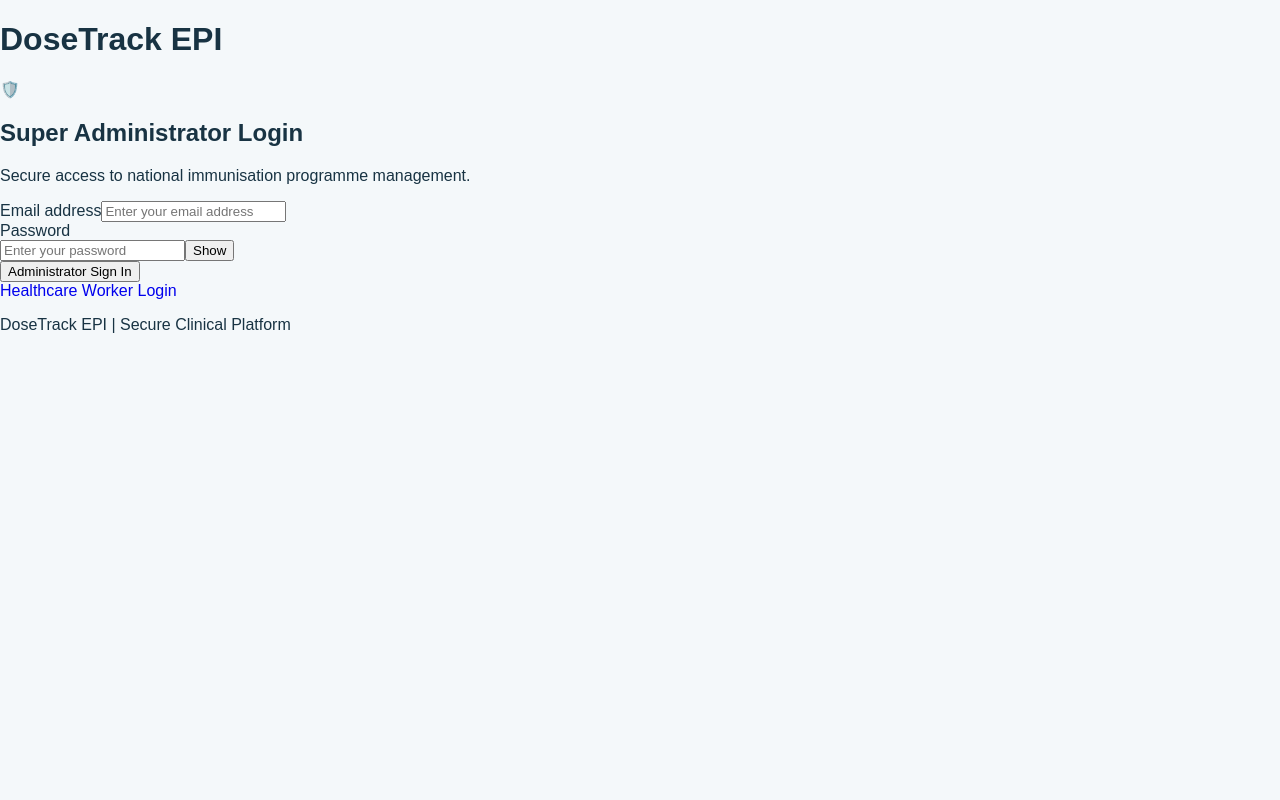
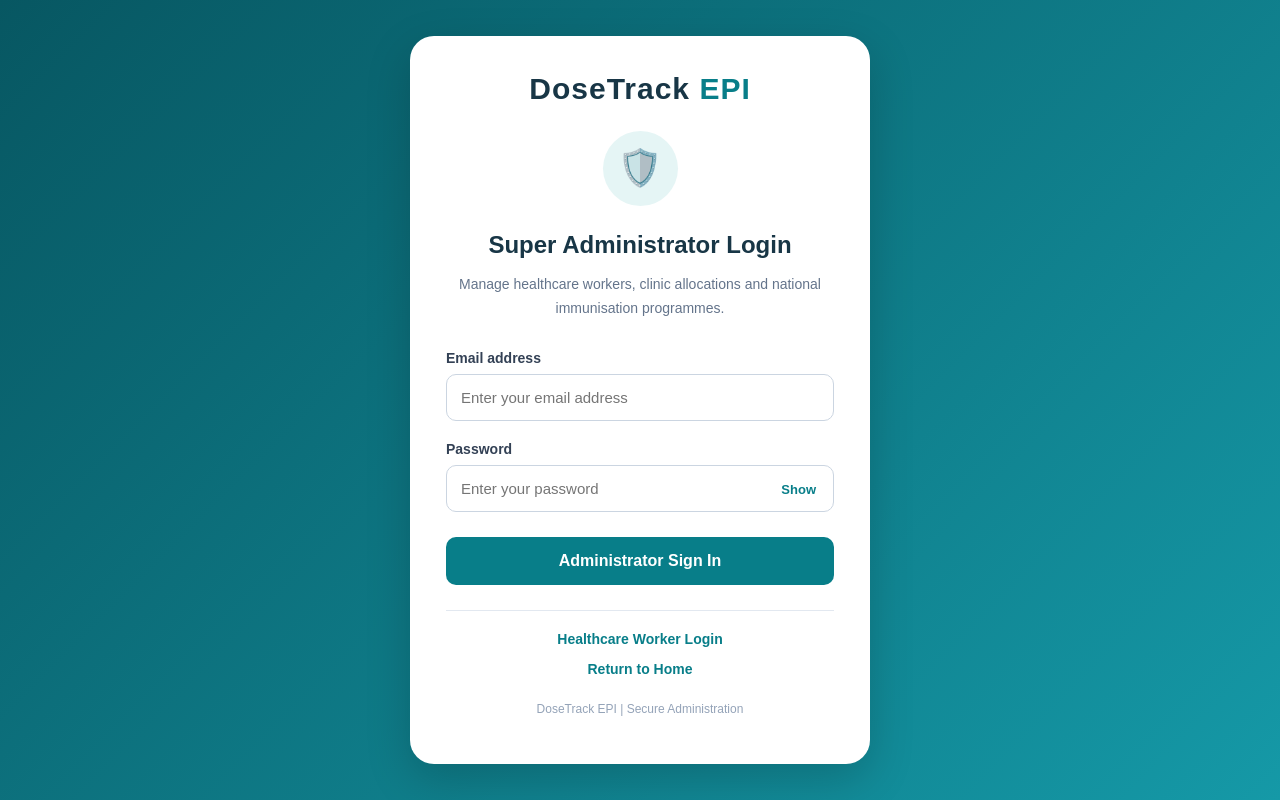
Before and after one commit to Siraajadams/dosetrack-epi, a Next.js app: page /admin/login in a window 1280 px wide. Built offline with nearby package versions, Linux system fonts and the light colour scheme; no server answers.

Commit message:
Update page.tsx

```diff
--- a/app/admin/login/page.tsx
+++ b/app/admin/login/page.tsx
@@ -1,9 +1,156 @@
 
 "use client";
 
-import { useState, type FormEvent } from "react";
+import { useState, type FormEvent, type CSSProperties } from "react";
 import { useRouter } from "next/navigation";
+import Link from "next/link";
 import { supabase } from "../../../lib/supabase";
+
+const styles: Record<string, CSSProperties> = {
+  main: {
+    minHeight: "100vh",
+    background: "linear-gradient(135deg, #075762, #1599a7)",
+    display: "flex",
+    alignItems: "center",
+    justifyContent: "center",
+    padding: "30px 20px",
+    boxSizing: "border-box",
+    fontFamily: "Arial, sans-serif",
+  },
+
+  card: {
+    width: "100%",
+    maxWidth: "460px",
+    background: "#ffffff",
+    borderRadius: "24px",
+    padding: "36px",
+    boxSizing: "border-box",
+    boxShadow: "0 15px 45px rgba(0,0,0,0.18)",
+  },
+
+  logo: {
+    textAlign: "center",
+    fontSize: "30px",
+    fontWeight: 800,
+    letterSpacing: "1px",
+    color: "#183646",
+    margin: "0 0 25px",
+  },
+
+  icon: {
+    width: "75px",
+    height: "75px",
+    borderRadius: "50%",
+    background: "#e5f5f5",
+    display: "flex",
+    alignItems: "center",
+    justifyContent: "center",
+    fontSize: "36px",
+    margin: "0 auto 25px",
+  },
+
+  title: {
+    fontSize: "24px",
+    fontWeight: 700,
+    color: "#183646",
+    textAlign: "center",
+    marginBottom: "12px",
+  },
+
+  description: {
+    fontSize: "14px",
+    lineHeight: 1.7,
+    color: "#64748b",
+    textAlign: "center",
+    marginBottom: "30px",
+  },
+
+  field: {
+    marginBottom: "20px",
+  },
+
+  label: {
+    display: "block",
+    fontSize: "14px",
+    fontWeight: 600,
+    color: "#334155",
+    marginBottom: "8px",
+  },
+
+  input: {
+    width: "100%",
+    padding: "14px",
+    border: "1px solid #cbd5e1",
+    borderRadius: "10px",
+    fontSize: "15px",
+    background: "#ffffff",
+    color: "#183646",
+    boxSizing: "border-box",
+  },
+
+  passwordContainer: {
+    position: "relative",
+  },
+
+  showButton: {
+    position: "absolute",
+    right: "12px",
+    top: "50%",
+    transform: "translateY(-50%)",
+    background: "transparent",
+    border: "none",
+    color: "#087e89",
+    fontWeight: 600,
+    cursor: "pointer",
+    fontSize: "13px",
+  },
+
+  signInButton: {
+    width: "100%",
+    padding: "15px",
+    background: "#087e89",
+    color: "#ffffff",
+    border: "none",
+    borderRadius: "10px",
+    fontSize: "16px",
+    fontWeight: 700,
+    cursor: "pointer",
+    marginTop: "5px",
+  },
+
+  error: {
+    background: "#fef2f2",
+    color: "#b91c1c",
+    border: "1px solid #fecaca",
+    borderRadius: "10px",
+    padding: "12px",
+    marginBottom: "18px",
+    fontSize: "14px",
+  },
+
+  links: {
+    textAlign: "center",
+    marginTop: "25px",
+    borderTop: "1px solid #e2e8f0",
+    paddingTop: "20px",
+  },
+
+  link: {
+    display: "block",
+    color: "#087e89",
+    fontSize: "14px",
+    fontWeight: 600,
+    textDecoration: "none",
+    marginBottom: "14px",
+  },
+
+  footer: {
+    textAlign: "center",
+    color: "#94a3b8",
+    fontSize: "12px",
+    marginTop: "25px",
+  },
+};
 
 export default function AdminLoginPage() {
   const router = useRouter();
@@ -14,8 +161,13 @@ export default function AdminLoginPage() {
   const [loading, setLoading] = useState(false);
   const [error, setError] = useState("");
 
-  async function handleLogin(e: FormEvent<HTMLFormElement>) {
+  async function handleLogin(
+    e: FormEvent<HTMLFormElement>
+  ) {
     e.preventDefault();
+
+    if (loading) return;
+
     setLoading(true);
     setError("");
 
@@ -30,10 +182,20 @@ export default function AdminLoginPage() {
         throw new Error(loginError.message);
       }
 
-      const { data, error: roleError } =
-        await supabase.rpc("dt_is_super_admin");
+      const {
+        data: isAdmin,
+        error: adminError,
+      } = await supabase.rpc("dt_is_super_admin");
 
-      if (roleError || data !== true) {
+      if (adminError) {
+        await supabase.auth.signOut();
+
+        throw new Error(
+          "Unable to verify administrator permissions."
+        );
+      }
+
+      if (isAdmin !== true) {
         await supabase.auth.signOut();
 
         throw new Error(
@@ -55,72 +217,106 @@ export default function AdminLoginPage() {
   }
 
   return (
-    <main className="min-h-screen flex items-center justify-center bg-gradient-to-br from-teal-900 to-cyan-700 px-4 py-10">
+    <main style={styles.main}>
 
-      <div className="w-full max-w-md rounded-3xl bg-white p-8 shadow-2xl">
+      <div style={styles.card}>
 
-        <h1 className="text-center text-3xl font-bold text-slate-800">
-          DoseTrack <span className="text-teal-700">EPI</span>
+        <h1 style={styles.logo}>
+          DoseTrack{" "}
+          <span style={{ color: "#087e89" }}>
+            EPI
+          </span>
         </h1>
 
-        <div className="my-6 text-center text-5xl">
+        <div style={styles.icon}>
           🛡️
         </div>
 
-        <h2 className="text-center text-2xl font-bold text-slate-800">
+        <h2 style={styles.title}>
           Super Administrator Login
         </h2>
 
-        <p className="mt-3 text-center text-sm text-slate-500">
-          Secure access to national immunisation programme management.
+        <p style={styles.description}>
+          Manage healthcare workers, clinic allocations
+          and national immunisation programmes.
         </p>
 
-        <form onSubmit={handleLogin} className="mt-8 space-y-5">
+        <form onSubmit={handleLogin}>
 
-          <div>
-            <label className="mb-2 block text-sm font-semibold text-slate-700">
+          <div style={styles.field}>
+
+            <label
+              htmlFor="admin-email"
+              style={styles.label}
+            >
               Email address
             </label>
 
             <input
+              id="admin-email"
               type="email"
               value={email}
               autoComplete="email"
-              onChange={(e) => setEmail(e.target.value)}
+              placeholder="Enter your email address"
+              onChange={(e) =>
+                setEmail(e.target.value)
+              }
               required
-              className="w-full rounded-xl border border-slate-300 p-3 text-slate-900"
-              placeholder="Enter your email address"
+              style={styles.input}
             />
+
           </div>
 
-          <div>
-            <label className="mb-2 block text-sm font-semibold text-slate-700">
+          <div style={styles.field}>
+
+            <label
+              htmlFor="admin-password"
+              style={styles.label}
+            >
               Password
             </label>
 
-            <div className="relative">
+            <div style={styles.passwordContainer}>
+
               <input
-                type={showPassword ? "text" : "password"}
+                id="admin-password"
+                type={
+                  showPassword
+                    ? "text"
+                    : "password"
+                }
                 value={password}
                 autoComplete="current-password"
-                onChange={(e) => setPassword(e.target.value)}
+                placeholder="Enter your password"
+                onChange={(e) =>
+                  setPassword(e.target.value)
+                }
                 required
-                className="w-full rounded-xl border border-slate-300 p-3 pr-16 text-slate-900"
-                placeholder="Enter your password"
+                style={{
+                  ...styles.input,
+                  paddingRight: "65px",
+                }}
               />
 
               <button
                 type="button"
-                onClick={() => setShowPassword(!showPassword)}
-                className="absolute right-3 top-3 text-sm font-semibold text-teal-700"
+                onClick={() =>
+                  setShowPassword(!showPassword)
+                }
+                style={styles.showButton}
               >
                 {showPassword ? "Hide" : "Show"}
               </button>
+
             </div>
+
           </div>
 
           {error && (
-            <div role="alert" className="rounded-lg bg-red-50 p-3 text-sm text-red-700">
+            <div
+              role="alert"
+              style={styles.error}
+            >
               {error}
             </div>
           )}
@@ -128,29 +324,42 @@ export default function AdminLoginPage() {
           <button
             type="submit"
             disabled={loading}
-            className="w-full rounded-xl bg-teal-700 p-3 font-semibold text-white hover:bg-teal-800 disabled:opacity-50"
+            style={{
+              ...styles.signInButton,
+              opacity: loading ? 0.6 : 1,
+            }}
           >
             {loading
-              ? "Signing in..."
+              ? "Verifying administrator access..."
               : "Administrator Sign In"}
           </button>
 
         </form>
 
-        <div className="mt-6 text-center">
-          <a
+        <div style={styles.links}>
+
+          <Link
             href="/login"
-            className="text-sm font-semibold text-teal-700"
+            style={styles.link}
           >
             Healthcare Worker Login
-          </a>
+          </Link>
+
+          <Link
+            href="/"
+            style={styles.link}
+          >
+            Return to Home
+          </Link>
+
         </div>
 
-        <p className="mt-8 text-center text-xs text-slate-400">
-          DoseTrack EPI | Secure Clinical Platform
+        <p style={styles.footer}>
+          DoseTrack EPI | Secure Administration
         </p>
 
       </div>
+
     </main>
   );
 }
```
